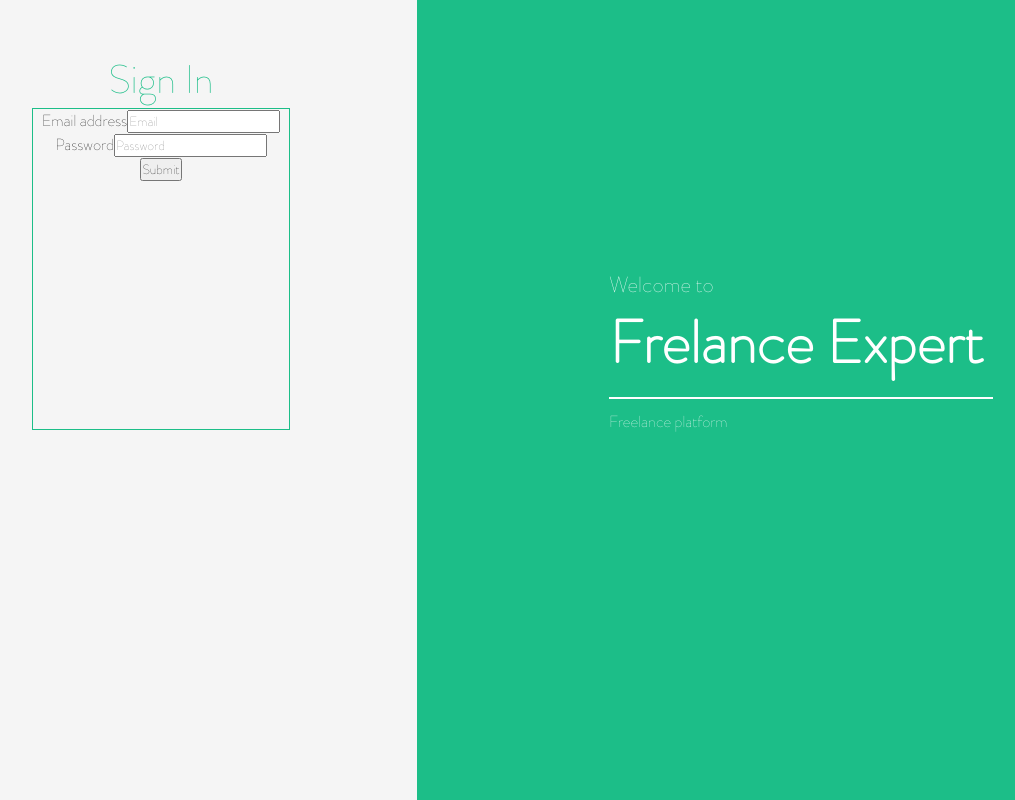
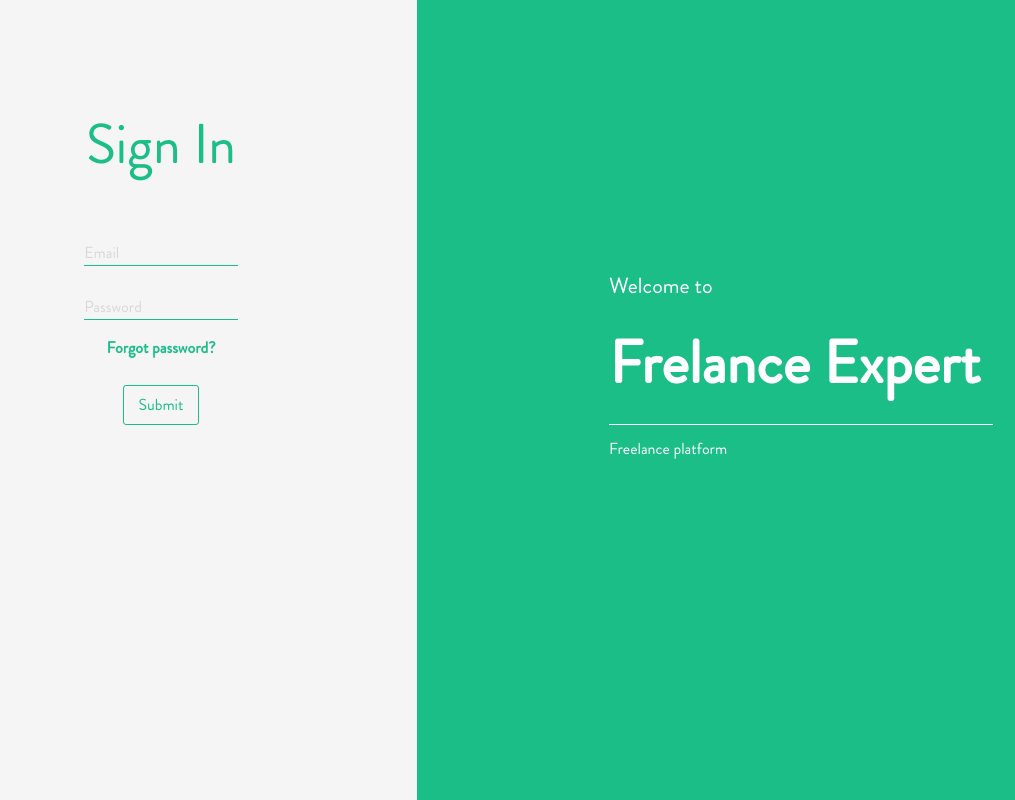
Before and after one commit to muskanmahajan37/flex-frontend, a React (Create React App) app: page /login in a window 1280 px wide. Shown: the whole page, without its empty margins (95-1110 px from the left). Built offline with nearby package versions, Linux system fonts and the light colour scheme.

Commit message:
Almost done styling the login page, started designing the home page and the 404 not found page.

```diff
--- /dev/null
+++ b/src/components/Header.js
@@ -0,0 +1,24 @@
+import React from "react";
+
+// Components
+import { Navbar, Nav } from "react-bootstrap";
+
+// React-router
+import { Link } from "react-router-dom";
+
+const Header = () => {
+  return (
+    <Navbar className="navbar">
+      <Link to="/" className="logo-text">
+        FLEX
+      </Link>
+      <Nav className="ml-auto">
+        <Nav.Link href="/">Home</Nav.Link>
+        <Nav.Link href="/login">Sign In</Nav.Link>
+        <Nav.Link href="/register">Join</Nav.Link>
+      </Nav>
+    </Navbar>
+  );
+};
+
+export default Header;
--- a/src/index.js
+++ b/src/index.js
@@ -2,4 +2,6 @@ import React from "react";
 import ReactDOM from "react-dom";
 import App from "./App";
 
+import 'bootstrap/dist/css/bootstrap.min.css';
+
 ReactDOM.render(<App />, document.getElementById("root"));
--- a/src/router/Router.js
+++ b/src/router/Router.js
@@ -1,9 +1,10 @@
 import React from "react";
 
 // Pages and components
-import HomeScreen from '../views/HomeScreen'
-import LoginScreen from '../views/LoginScreen'
-import RegisterScreen from '../views/RegisterScreen'
+import HomeScreen from "../views/HomeScreen";
+import LoginScreen from "../views/LoginScreen";
+import RegisterScreen from "../views/RegisterScreen";
+import NotFoundScreen from "../views/NotFoundScreen";
 
 // React-Router
 import { BrowserRouter, Switch, Route } from "react-router-dom";
@@ -14,6 +15,7 @@ const Router = () => (
       <Route path="/" exact component={HomeScreen} />
       <Route path="/login" component={LoginScreen} />
       <Route path="/register" component={RegisterScreen} />
+      <Route path="*" component={NotFoundScreen} />
     </Switch>
   </BrowserRouter>
 );
--- /dev/null
+++ b/src/style/home.css
@@ -0,0 +1,73 @@
+* {
+  font-family: "Brandon Grotesque Regular";
+}
+
+::placeholder {
+  color: #d8d8d8;
+}
+
+.logo-text {
+  font-size: 20px;
+  color: black;
+  font-weight: bold;
+}
+
+.logo-text:hover {
+  color: black;
+  text-decoration: none;
+}
+
+.hero {
+  width: 100%;
+  height: 95vh;
+  position: relative;
+  display: flex;
+}
+
+.hero-image {
+  position: absolute;
+  right: 0;
+  top: 0;
+}
+
+.second {
+  width: 100%;
+  height: 100vh;
+}
+
+.search-input {
+  border: 0px;
+  border-bottom: 1px solid #d8d8d8;
+  width: 30vw;
+  height: 5vh;
+  font-size: 20px;
+  transition: all 0.3s ease-in-out;
+}
+
+.search-input:focus {
+  border: 0px;
+  border-bottom: 1px solid black;
+}
+
+.search-input:focus {
+  outline: none;
+}
+
+.nav-link {
+  color: black !important;
+  font-size: 18px !important;
+  transition: all 0.2s ease;
+}
+
+.nav-link:hover {
+  color: #1cbe88 !important;
+}
+
+.hero-wrapper {
+  margin-top: 10%;
+  margin-left: 14%;
+}
+
+.moto {
+  font-size: 34px;
+}
--- a/src/style/login.css
+++ b/src/style/login.css
@@ -17,9 +17,9 @@
 
 .login-text {
   color: #1cbe88;
-  font-size: 40px;
+  font-size: 3.5rem;
   font-weight: 500;
-  margin-top: 10%;
+  margin-top: 20%;
 }
 
 .welcome-text {
@@ -53,7 +53,55 @@
 
 .form-wrapper {
   margin: 0 auto;
-  height: 40vh;
   width: 50%;
+}
+
+.custom-input {
+  background-color: whitesmoke;
+  border: 0px;
+  width: 60%;
+  margin-top: 15%;
+  border-bottom: 1px solid #1cbe88;
+  transition: all 0.3s ease;
+}
+
+.custom-input:focus {
+  outline: none;
+  border-bottom: 1px solid #17966b;
+}
+
+.custom-input2 {
+  background-color: whitesmoke;
+  border: 0px;
+  width: 60%;
+  margin-top: 5%;
+  border-bottom: 1px solid #1cbe88;
+  transition: all 0.3s ease;
+}
+
+.custom-input2:focus {
+  outline: none;
+  border-bottom: 1px solid #17966b;
+}
+
+.login-button {
+  width: 30%;
+  height: 5vh;
+  background-color: whitesmoke;
+  color: #1cbe88;
+  border: 1px solid #1cbe88;
+  border-radius: 3px;
+  transition: all 0.3s ease;
+}
+
+.login-button:hover {
+  color: white;
+  background-color: #1cbe88;
   border: 1px solid #1cbe88;
 }
+
+.forgot-password {
+  color: #1cbe88;
+  font-weight: bold;
+  margin-bottom: 10%;
+}
--- /dev/null
+++ b/src/style/notfound.css
@@ -0,0 +1,12 @@
+.parent {
+  height: 100%;
+  width: 100%;
+}
+
+.center {
+  width: 100%;
+  height: 90vh;
+  display: flex;
+  align-items: center;
+  justify-content: center;
+}
--- a/src/views/HomeScreen.js
+++ b/src/views/HomeScreen.js
@@ -1,9 +1,29 @@
 import React from "react";
+
+// Styling
+import "../style/home.css";
+
+// Components
+import Header from "../components/Header";
 
 const HomeScreen = () => {
   return (
     <div>
-      <h1>Home screen</h1>
+      <Header />
+      <div className="hero">
+        <div className="hero-wrapper">
+          <p className="moto">Find your perfect solution</p>
+          <input
+            type="text"
+            className="search-input"
+            placeholder='Try "Software Developer"'
+          />
+        </div>
+        <img src={require("../assets/images/img.png")} className="hero-image" />
+      </div>
+      <div className="second">
+        <p>Second part</p>
+      </div>
     </div>
   );
 };
--- a/src/views/LoginScreen.js
+++ b/src/views/LoginScreen.js
@@ -1,30 +1,62 @@
-import React from "react";
+import React, { useState } from "react";
+import axios from "axios";
+
+// Styling
+import "../style/login.css";
 
 // Components
 import Form from "react-bootstrap/Form";
 import Button from "react-bootstrap/Button";
 
-// Styling
-import "../style/login.css";
+// React-router
+import { Link } from "react-router-dom";
 
 const LoginScreen = () => {
+  const [email, setEmail] = useState(null);
+  const [password, setPassowrd] = useState(null);
+
+  const handleSubmit = (e) => {
+    e.preventDefault();
+
+    const body = JSON.stringify({ email, password });
+    axios
+      .post("http://localhost:8000/api/auth/login", body, {
+        headers: {
+          "Content-Type": "application/json",
+        },
+      })
+      .then((res) => console.log(res.data))
+      .catch((err) => console.log(err));
+  };
+
   return (
     <div className="wrapper">
       <div className="first-half">
         <p className="login-text">Sign In</p>
-        <Form className="form-wrapper">
+        <div className="form-wrapper">
+          <Form onSubmit={handleSubmit}>
             <Form.Group controlId="formBasicEmail">
-            <Form.Label>Email address</Form.Label>
-            <Form.Control type="email" placeholder="Email" />
+              <input
+                type="email"
+                placeholder="Email"
+                className="custom-input"
+                onChange={(e) => setEmail(e.target.value)}
+              />
             </Form.Group>
             <Form.Group controlId="formBasicPassword">
-            <Form.Label>Password</Form.Label>
-            <Form.Control type="password" placeholder="Password" />
+              <input
+                type="password"
+                placeholder="Password"
+                className="custom-input2"
+                onChange={(e) => setPassowrd(e.target.value)}
+              />
             </Form.Group>
-          <Button variant="primary" type="submit">
+            <p className="forgot-password">Forgot password?</p>
+            <button className="login-button" type="submit">
               Submit
-          </Button>
+            </button>
           </Form>
+        </div>
       </div>
 
       <div className="second-half">
--- /dev/null
+++ b/src/views/NotFoundScreen.js
@@ -0,0 +1,20 @@
+import React from "react";
+
+// Styling
+import "../style/notfound.css";
+
+// Components
+import Header from "../components/Header";
+
+const NotFoundScreen = () => {
+  return (
+    <div>
+      <Header />
+      <div className="center">
+        <h1>You're lost buddy!</h1>
+      </div>
+    </div>
+  );
+};
+
+export default NotFoundScreen;
```
Also changed, not shown: src/assets/images/img.png (added). Lines whose indentation alone changed are shown as unchanged.
